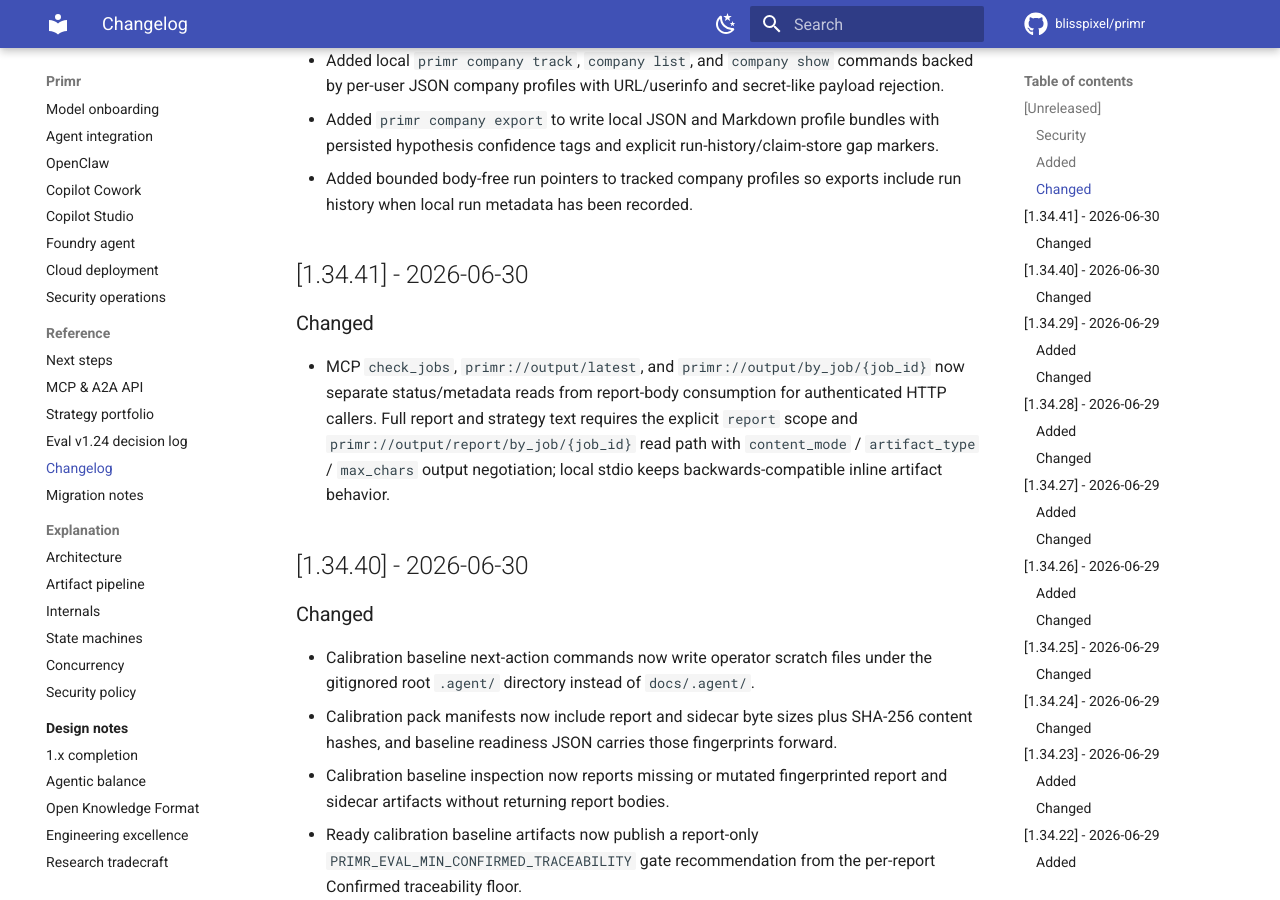
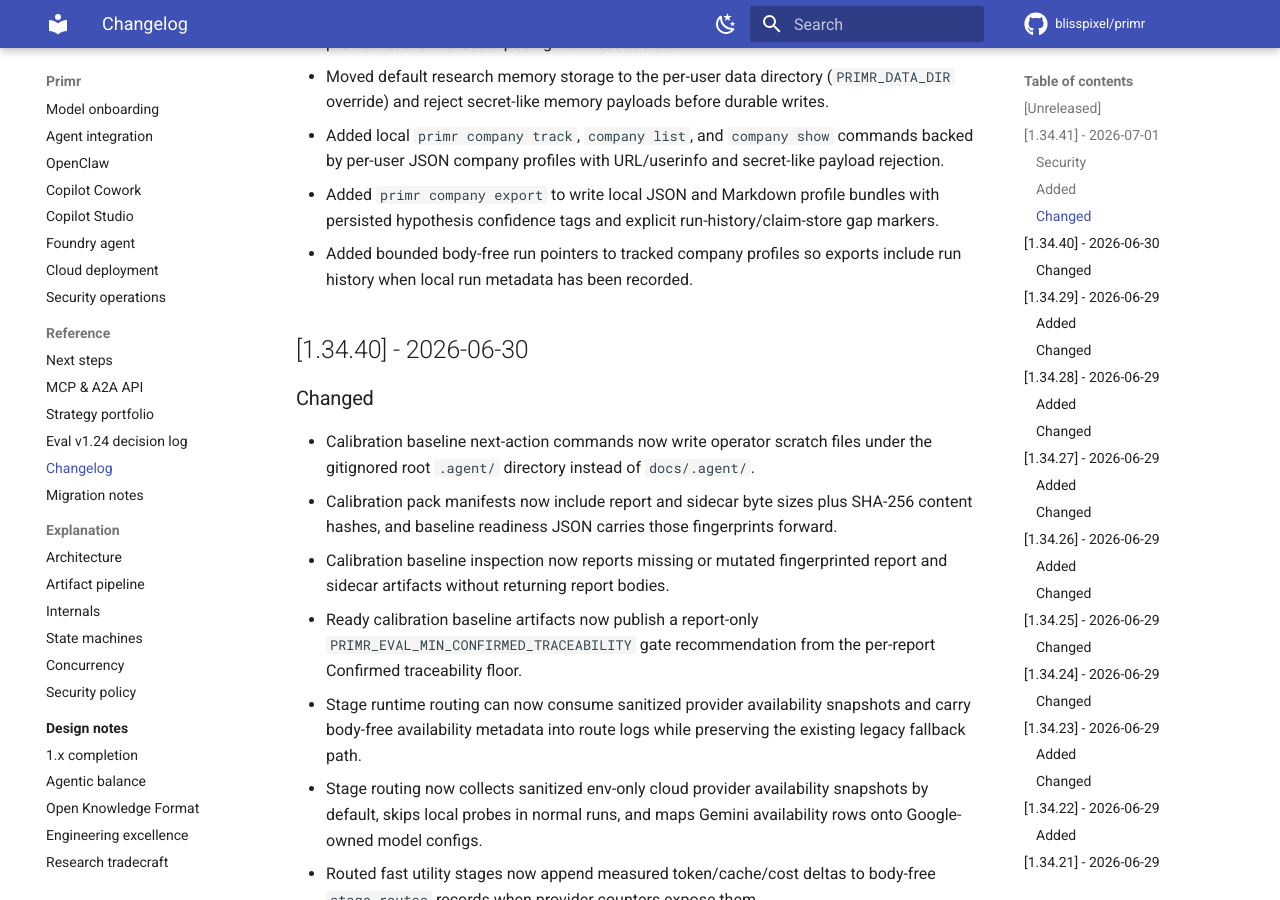
Before and after one commit to blisspixel/primr, an MkDocs documentation site: the page built from docs/CHANGELOG.md, in a window 1280 px wide and 900 px high, scrolled down 3261 px. Built offline with MkDocs 1.6.1 and Material for MkDocs 9.7.7, drawn with Linux system fonts in a browser that asks for light colours; comment, search, counter and statistics services are not loaded; some of the changed text lies outside the part shown.

Commit message:
Align 1.34.41 release notes

```diff
--- a/docs/CHANGELOG.md
+++ b/docs/CHANGELOG.md
@@ -6,6 +6,8 @@ The format is based on [Keep a Changelog](https://keepachangelog.com/en/1.0.0/),
 and this project adheres to [Semantic Versioning](https://semver.org/spec/v2.0.0.html).
 
 ## [Unreleased]
+
+## [1.34.41] - 2026-07-01
 
 ### Security
 
@@ -137,18 +139,6 @@ and this project adheres to [Semantic Versioning](https://semver.org/spec/v2.0.0
   gap markers.
 - Added bounded body-free run pointers to tracked company profiles so exports
   include run history when local run metadata has been recorded.
-
-## [1.34.41] - 2026-06-30
-
-### Changed
-
-- MCP `check_jobs`, `primr://output/latest`, and
-  `primr://output/by_job/{job_id}` now separate status/metadata reads from
-  report-body consumption for authenticated HTTP callers. Full report and
-  strategy text requires the explicit `report` scope and
-  `primr://output/report/by_job/{job_id}` read path with
-  `content_mode` / `artifact_type` / `max_chars` output negotiation; local
-  stdio keeps backwards-compatible inline artifact behavior.
 
 ## [1.34.40] - 2026-06-30
 
```
Also changed, not shown: ROADMAP.md (+1 -1 lines).
